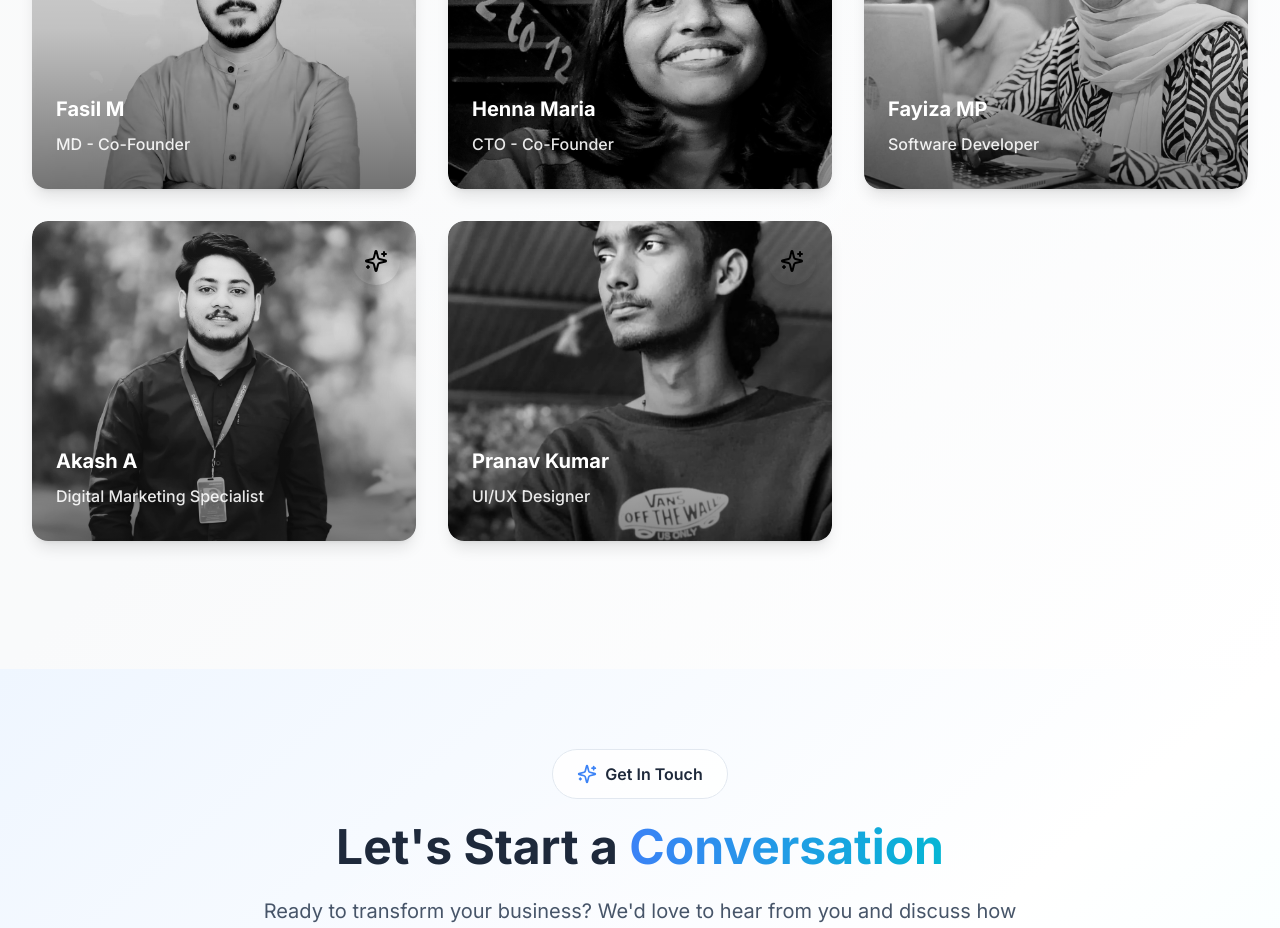
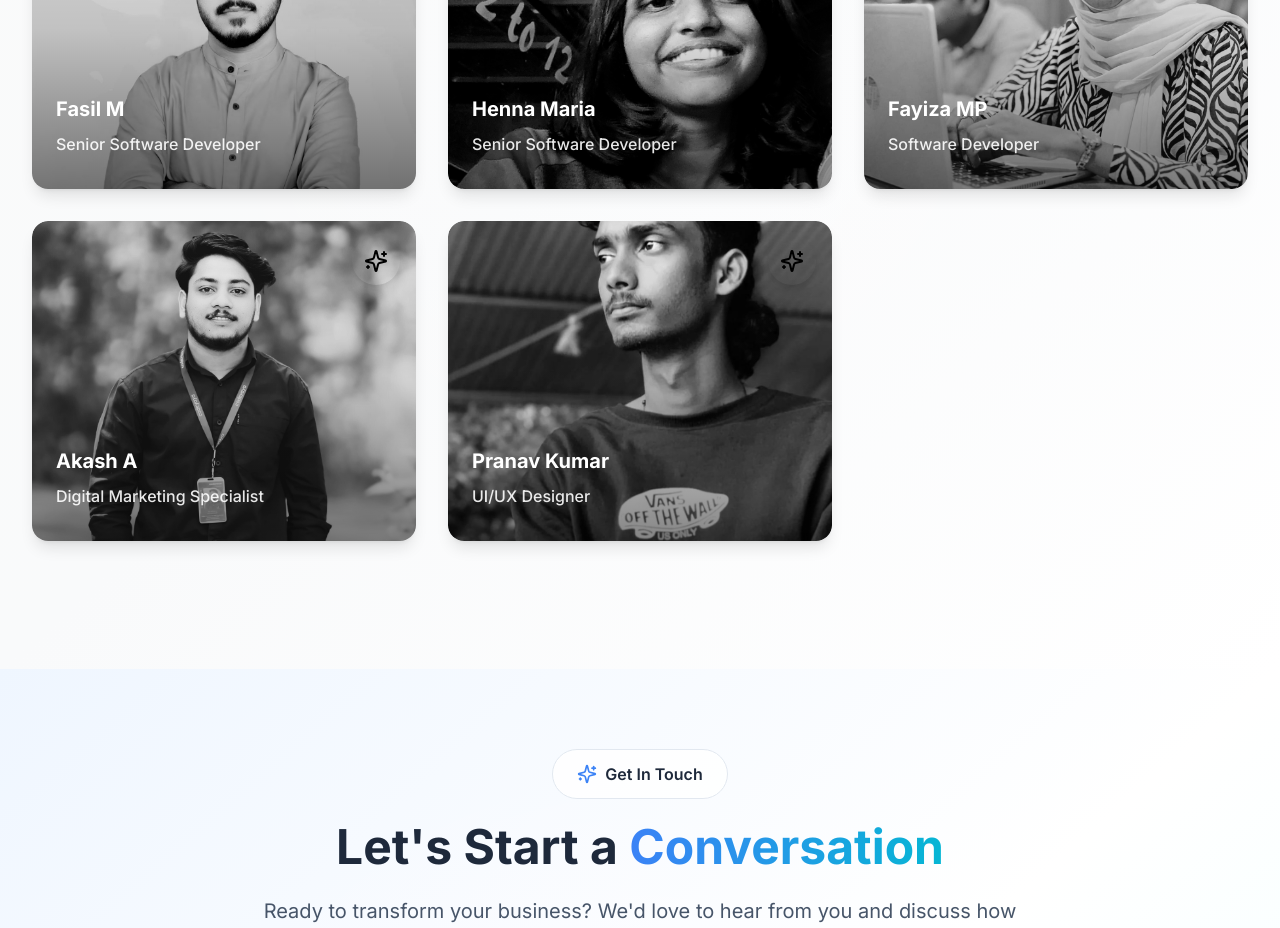
Before and after one commit to Fayizamp/Zephyrix, a Next.js app: page / in a window 1280 px wide. Shown: the part 6520-7448 px from the top of the page. Built offline with nearby package versions, Linux system fonts and the light colour scheme.

Commit message:
data updated

```diff
--- a/app/about/page.tsx
+++ b/app/about/page.tsx
@@ -161,7 +161,7 @@ const AboutPage = () => {
   const teamMembers = [
     {
       name: 'Fasil M',
-      position: 'MD - Co-Founder',
+      position: 'Senior Software Developer',
       image: '/team/fasil.jpeg',
       linkedin: 'https://www.linkedin.com/in/fasil-m/',
       email: 'fasilm5171@gmail.com',
@@ -170,7 +170,7 @@ const AboutPage = () => {
     },
     {
       name: 'Henna Maria',
-      position: 'CTO - Co-Founder',
+      position: 'Senior Software Developer',
       image: '/team/henna.jpg',
       linkedin: '#',
       email: '#',
--- a/app/contact/page.tsx
+++ b/app/contact/page.tsx
@@ -279,8 +279,8 @@ const ContactPage = () => {
     {
       icon: Phone,
       title: 'Call Us',
-      value: '+1 (555) 123-4567',
-      link: 'tel:+15551234567',
+      value: '+91 75101 65316',
+      link: 'tel:+91 75101 65316',
       description: 'Mon-Fri from 9am to 6pm',
       gradient: 'from-green-500 to-emerald-500',
     },
@@ -339,7 +339,7 @@ const ContactPage = () => {
               </div>
               <div className="flex items-center space-x-3 bg-white/80 backdrop-blur-sm rounded-full px-6 py-3 shadow-lg hover:shadow-xl transition-all duration-300 group">
                 <Phone className="w-5 h-5 text-green-600 group-hover:animate-bounce-subtle" />
-                <span className="text-gray-700 font-medium">+1 (555) 123-4567</span>
+                <span className="text-gray-700 font-medium">+91 75101 65316</span>
               </div>
             </div>
 
@@ -520,7 +520,7 @@ const ContactPage = () => {
                           value={formData.phone}
                           onChange={handleChange}
                           className="w-full px-4 py-4 bg-white border-2 border-gray-200 rounded-xl focus:ring-2 focus:ring-blue-500 focus:border-transparent transition-all duration-300 text-gray-900 placeholder-gray-400 input-focus"
-                          placeholder="+1 (555) 123-4567"
+                          placeholder="+91 75101 65316"
                         />
                       </div>
                       <div>
--- a/components/TeamSection.tsx
+++ b/components/TeamSection.tsx
@@ -7,7 +7,7 @@ const TeamSection = () => {
   const teamMembers = [
     {
       name: 'Fasil M',
-      position: 'MD - Co-Founder',
+      position: 'Senior Software Developer',
       image: '/team/fasil.jpeg',
       linkedin: 'https://www.linkedin.com/in/fasil-m/',
       email: 'fasilm5171@gmail.com',
@@ -16,7 +16,7 @@ const TeamSection = () => {
     },
     {
       name: 'Henna Maria',
-      position: 'CTO - Co-Founder',
+      position: 'Senior Software Developer',
       image: '/team/henna.jpg',
       linkedin: '#',
       email: '#',
```
